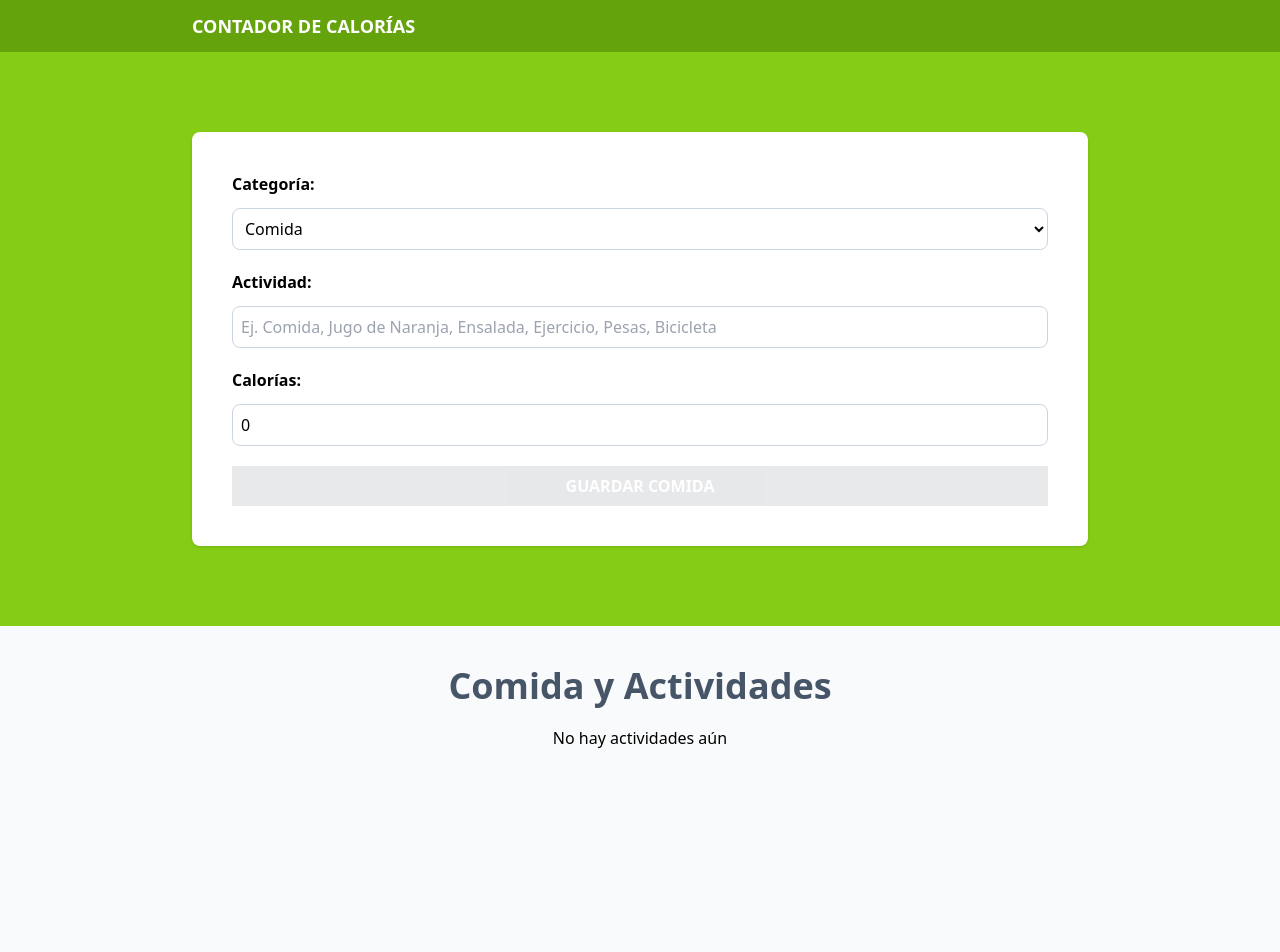
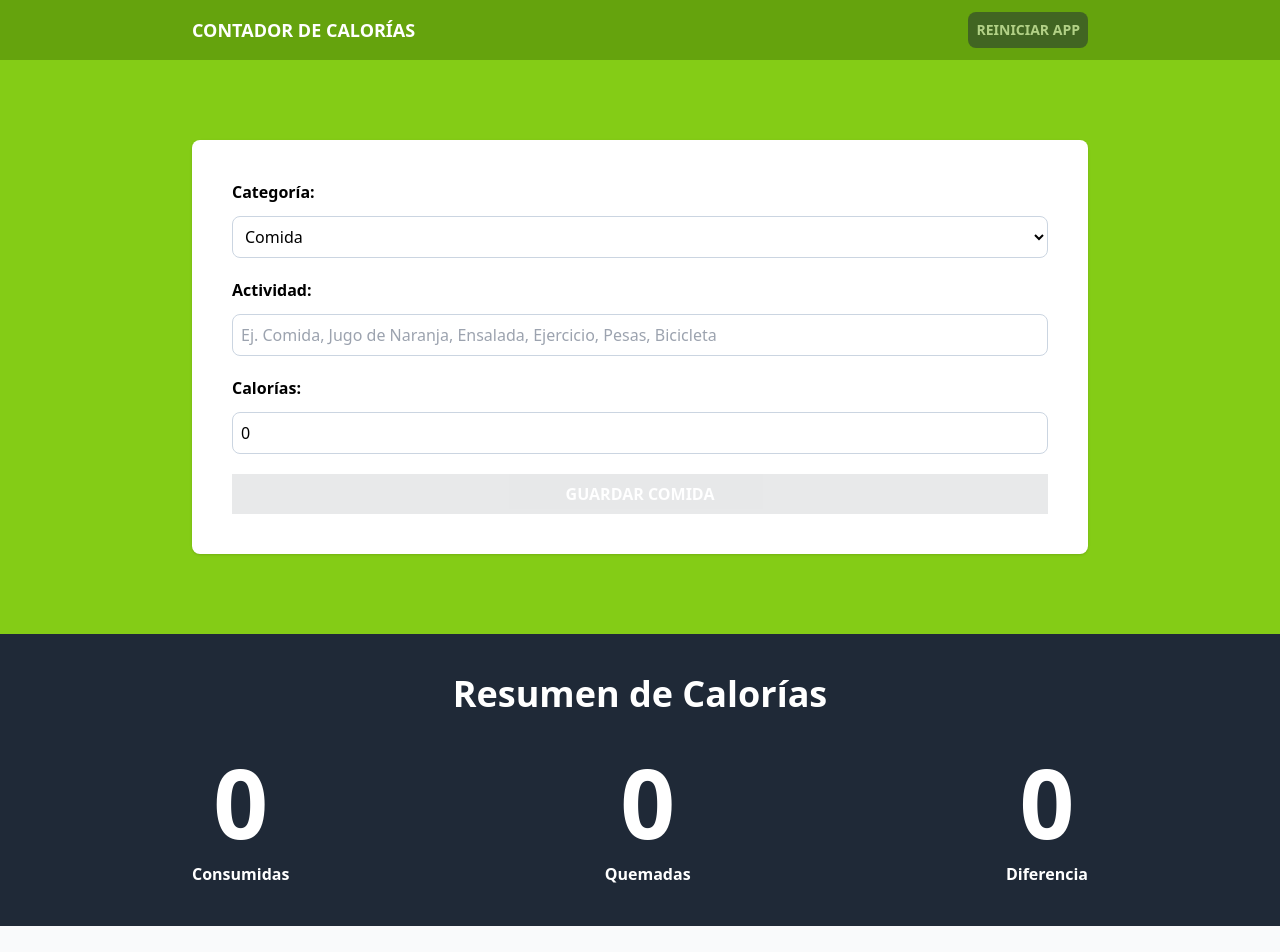
Before and after one commit to RochaDiego04/Calorie-Tracker, a React (Vite) app: page / in a window 1280 px wide. Shown: the top 952 px of the page. Before the commit the page ends 810 px from the top, so only its background shows below. Built offline with nearby package versions, Linux system fonts and the light colour scheme.

Commit message:
Chart for calories tracking and restart app button

```diff
--- a/src/App.tsx
+++ b/src/App.tsx
@@ -1,7 +1,8 @@
-import { useReducer, useEffect } from "react";
+import { useReducer, useEffect, useMemo } from "react";
 import Form from "./components/Form";
 import { activityReducer, initialState } from "./reducers/activity-reducer";
 import ActivityList from "./components/ActivityList";
+import CalorieTracker from "./components/CalorieTracker";
 
 function App() {
   const [state, dispatch] = useReducer(activityReducer, initialState);
@@ -10,19 +11,38 @@ function App() {
     localStorage.setItem("activities", JSON.stringify(state.activities));
   }, [state.activities]);
 
+  const canRestartApp = useMemo(
+    () => state.activities.length > 0,
+    [state.activities]
+  );
+
   return (
     <>
       <header className="bg-lime-600 py-3">
-        <div className=" max-w-4xl mx-auto flex justify-between">
+        <div className=" max-w-4xl mx-auto flex justify-between items-center">
           <h1 className="text-center text-lg font-bold text-white uppercase">
             Contador de Calorías
           </h1>
+
+          <button
+            className="bg-gray-800 hover:bg-gray-900 p-2 font-bold uppercase text-white cursor-pointer rounded-lg text-sm disabled:opacity-50"
+            disabled={!canRestartApp}
+            onClick={() => dispatch({ type: "restart-app" })}
+          >
+            Reiniciar App
+          </button>
         </div>
       </header>
 
       <section className="bg-lime-500 py-20 px-5">
         <div className="max-w-4xl mx-auto">
           <Form dispatch={dispatch} state={state}></Form>
+        </div>
+      </section>
+
+      <section className="bg-gray-800 py-10">
+        <div className="max-w-4xl mx-auto">
+          <CalorieTracker activities={state.activities}></CalorieTracker>
         </div>
       </section>
 
--- /dev/null
+++ b/src/components/CalorieDisplay.tsx
@@ -0,0 +1,16 @@
+type CalorieDisplayProps = {
+  calories: number;
+  text: string;
+};
+
+export default function CalorieDisplay({
+  calories,
+  text,
+}: CalorieDisplayProps) {
+  return (
+    <p className="text-white font-bold rounded-full grid grid-cols-1 gap-3 text-center">
+      <span className="font-black text-8xl text-orange">{calories}</span>
+      {text}
+    </p>
+  );
+}
--- /dev/null
+++ b/src/components/CalorieTracker.tsx
@@ -0,0 +1,59 @@
+import { useMemo } from "react";
+import { Activity } from "../types";
+import CalorieDisplay from "./CalorieDisplay";
+
+type CalorieTrackerProps = {
+  activities: Activity[];
+};
+
+export default function CalorieTracker({ activities }: CalorieTrackerProps) {
+  // Contadores
+  const caloriesConsumed = useMemo(
+    () =>
+      // Sum the calories of activities with category 1 (food)
+      activities.reduce(
+        (total, activity) =>
+          activity.category === 1 ? total + activity.calories : total,
+        0
+      ),
+    [activities]
+  );
+
+  const caloriesBurned = useMemo(
+    () =>
+      activities.reduce(
+        (total, activity) =>
+          activity.category === 2 ? total + activity.calories : total,
+        0
+      ),
+    [activities]
+  );
+
+  const netCalories = useMemo(
+    () => caloriesConsumed - caloriesBurned,
+    [activities]
+  );
+
+  return (
+    <>
+      <h2 className="text-4xl font-black text-white text-center">
+        Resumen de Calorías
+      </h2>
+
+      <div className="flex flex-col items-center md:flex-row md:justify-between gap-5 mt-10">
+        <CalorieDisplay
+          calories={caloriesConsumed}
+          text="Consumidas"
+        ></CalorieDisplay>
+        <CalorieDisplay
+          calories={caloriesBurned}
+          text="Quemadas"
+        ></CalorieDisplay>
+        <CalorieDisplay
+          calories={netCalories}
+          text="Diferencia"
+        ></CalorieDisplay>
+      </div>
+    </>
+  );
+}
--- a/src/reducers/activity-reducer.ts
+++ b/src/reducers/activity-reducer.ts
@@ -5,7 +5,8 @@ export type ActivityActions =
   // podemos agregar mas actions con |
   | { type: "save-activity"; payload: { newActivity: Activity } }
   | { type: "set-active-id"; payload: { id: Activity["id"] } }
-  | { type: "remove-activity"; payload: { id: Activity["id"] } };
+  | { type: "remove-activity"; payload: { id: Activity["id"] } }
+  | { type: "restart-app" };
 
 export type ActivityState = {
   activities: Activity[];
@@ -64,5 +65,12 @@ export const activityReducer = (
     };
   }
 
+  if (action.type === "restart-app") {
+    return {
+      activities: [],
+      activeId: "",
+    };
+  }
+
   return state;
 };
```
